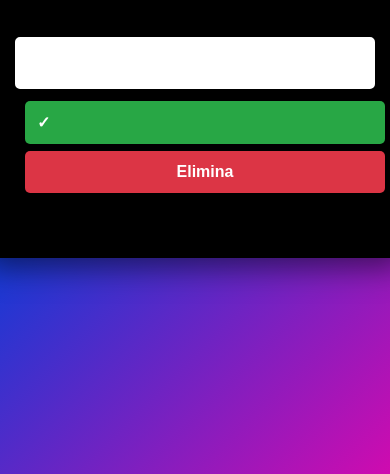
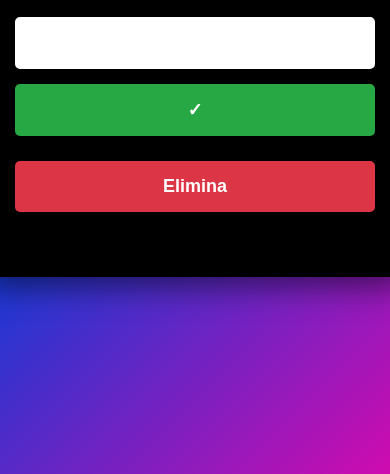
Before and after one commit to dimauroluca-glitch/To-Do-List, a website: page index.html in a window 390 px wide. Both pictures are taken after a click on the button "+ Aggiungi". Shown: the part 400-874 px from the top of the page. Drawn offline with Linux system fonts and the light colour scheme.

Commit message:
Update index.html

```diff
--- a/index.html
+++ b/index.html
@@ -9,7 +9,7 @@
             flex-direction: column;
             justify-content: center;
             align-items: center;
-            height: 100vh;
+            min-height: 100vh;
             margin: 0;
             background: linear-gradient(135deg, #4ed310, #0d3cd6, #cf0baf);
             color: white;
@@ -127,16 +127,15 @@
                 margin-bottom: 10px;
                 box-sizing: border-box;
             }
-            .btn-complete, .btn-delete {
+            .check, .delete {
                 width: 100%;
                 padding: 15px 20px;
                 font-size: 18px;
                 margin-left: 0;
                 margin-top: 5px;
-            }
-            .check{
-                margin-bottom: 5px;
-                display: inline-flex;
+                 box-sizing: border-box;
+                display: flex;
+                justify-content: center;
                 align-items: center;
             }
             body {
```
